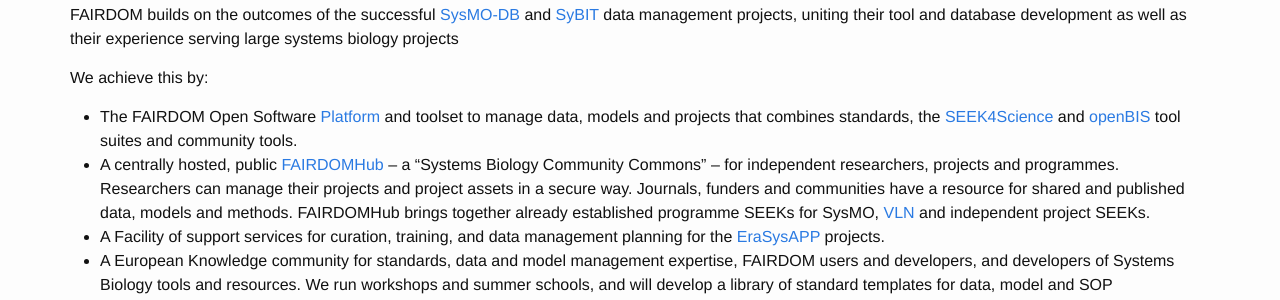
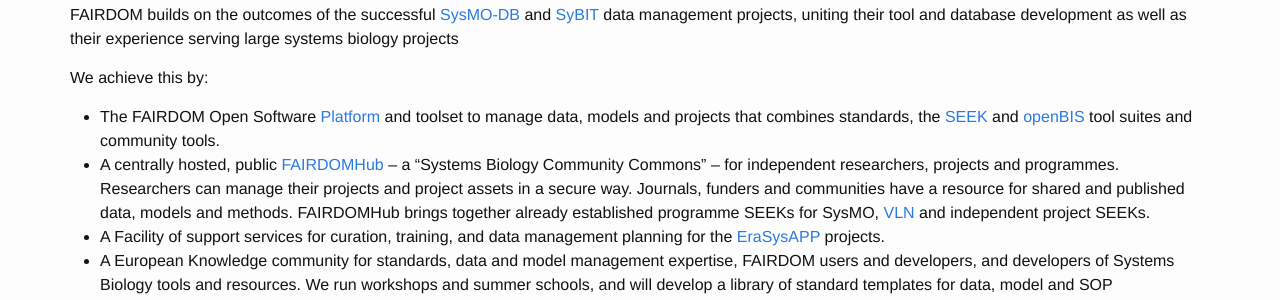
Before and after one commit to eScienceLab/eScienceLab.github.io, a Jekyll site: the page built from _projects/fairdom.md, in a window 1280 px wide. Shown: the part 596-896 px from the top of the page. Built offline with Jekyll 4.4.1, drawn with Linux system fonts in a browser that asks for light colours; comment, search, counter and statistics services are not loaded.

Commit message:
updated seek link on fairdom page to stay on site
points to /products/seek instead of the fairdom page

```diff
--- a/_projects/fairdom.md
+++ b/_projects/fairdom.md
@@ -34,7 +34,7 @@
 
 We achieve this by:
 
-* The FAIRDOM Open Software [Platform](http://fair-dom.org/platform/) and toolset to manage data, models and projects that combines standards, the [SEEK4Science](http://fair-dom.org/platform/seek/) and [openBIS](http://fair-dom.org/platform/openbis/) tool suites and community tools.
+* The FAIRDOM Open Software [Platform](http://fair-dom.org/platform/) and toolset to manage data, models and projects that combines standards, the [SEEK](/products/seek/) and [openBIS](http://fair-dom.org/platform/openbis/) tool suites and community tools.
 * A centrally hosted, public [FAIRDOMHub](https://fairdomhub.org/) – a “Systems Biology Community Commons” – for independent researchers, projects and programmes.  Researchers can manage their projects and project assets in a secure way. Journals, funders and communities have a resource for shared and published data, models and methods. FAIRDOMHub brings together already established programme SEEKs for SysMO, [VLN](http://www.virtual-liver.de/) and independent project SEEKs.
 * A Facility of support services for curation, training, and data management planning for the [EraSysAPP](https://www.erasysapp.eu/) projects.
 * A European Knowledge community for standards, data and model management expertise, FAIRDOM users and developers, and developers of Systems Biology tools and resources. We run workshops and summer schools, and will develop a library of standard templates for data, model and SOP management.
```
